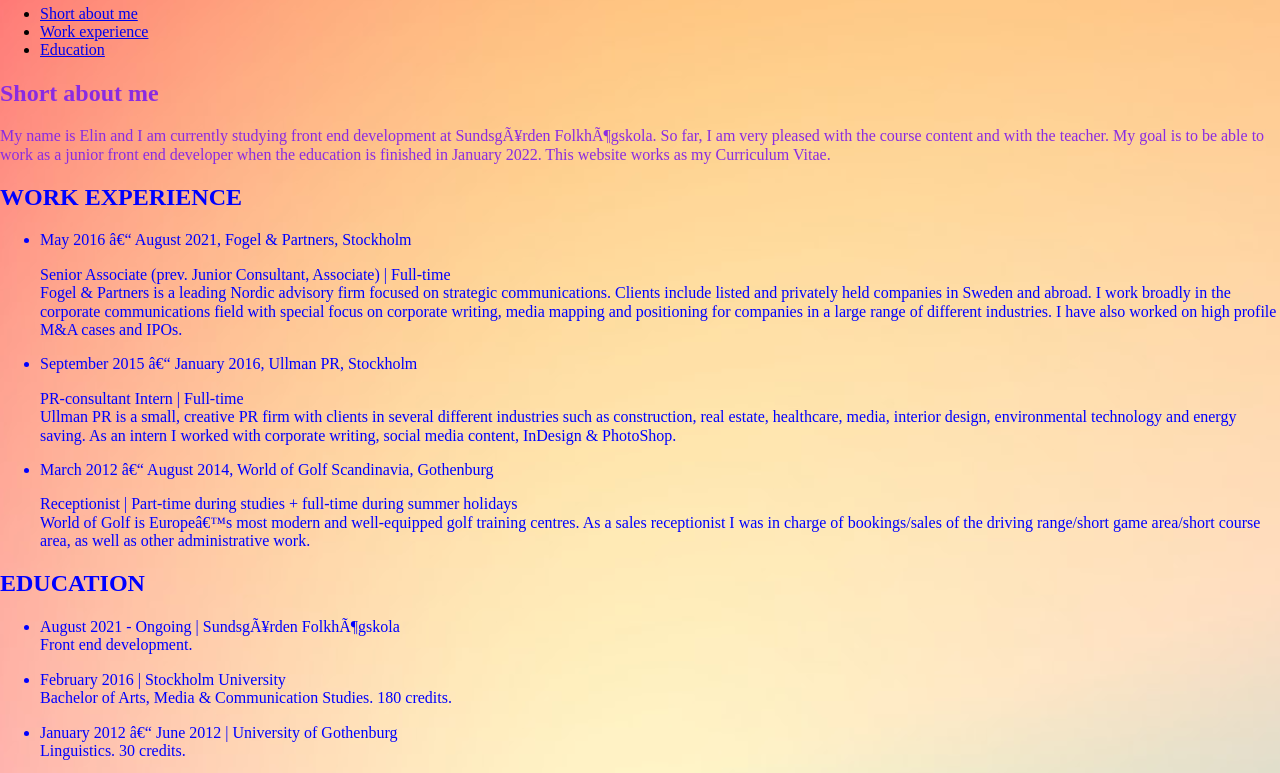
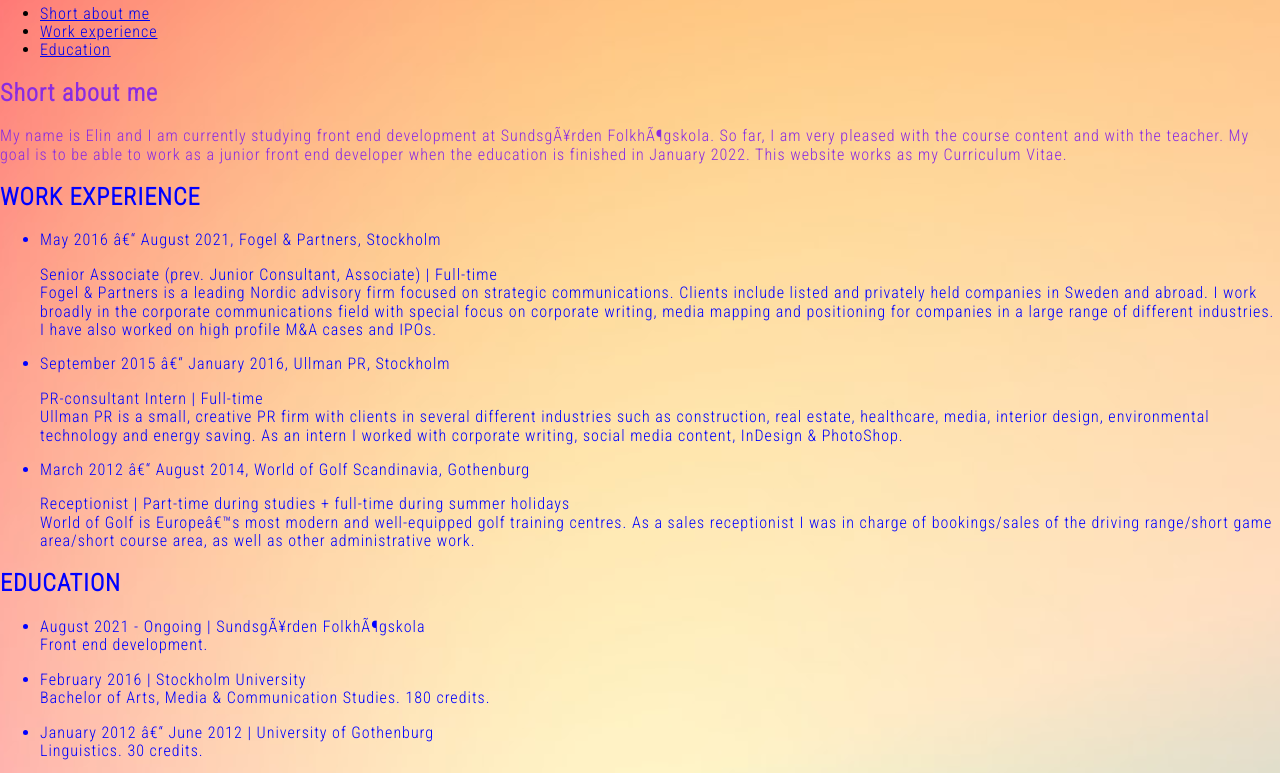
Before and after one commit to elinlow/first-website, a plain HTML site: page index.html in a window 1280 px wide. Shown: the part 70-843 px from the top of the page. Drawn offline with Linux system fonts and the light colour scheme.

```diff
--- a/styles/index.css
+++ b/styles/index.css
@@ -2,6 +2,9 @@ body {
     background-image: url(../images/background.jpeg);
     background-size: cover;
     background-position: center;
+    font-family: 'Roboto Condensed', sans-serif;
+    letter-spacing: 1px;
+
 }
 
 h1 {
```
Also changed, not shown: 1 other file.
